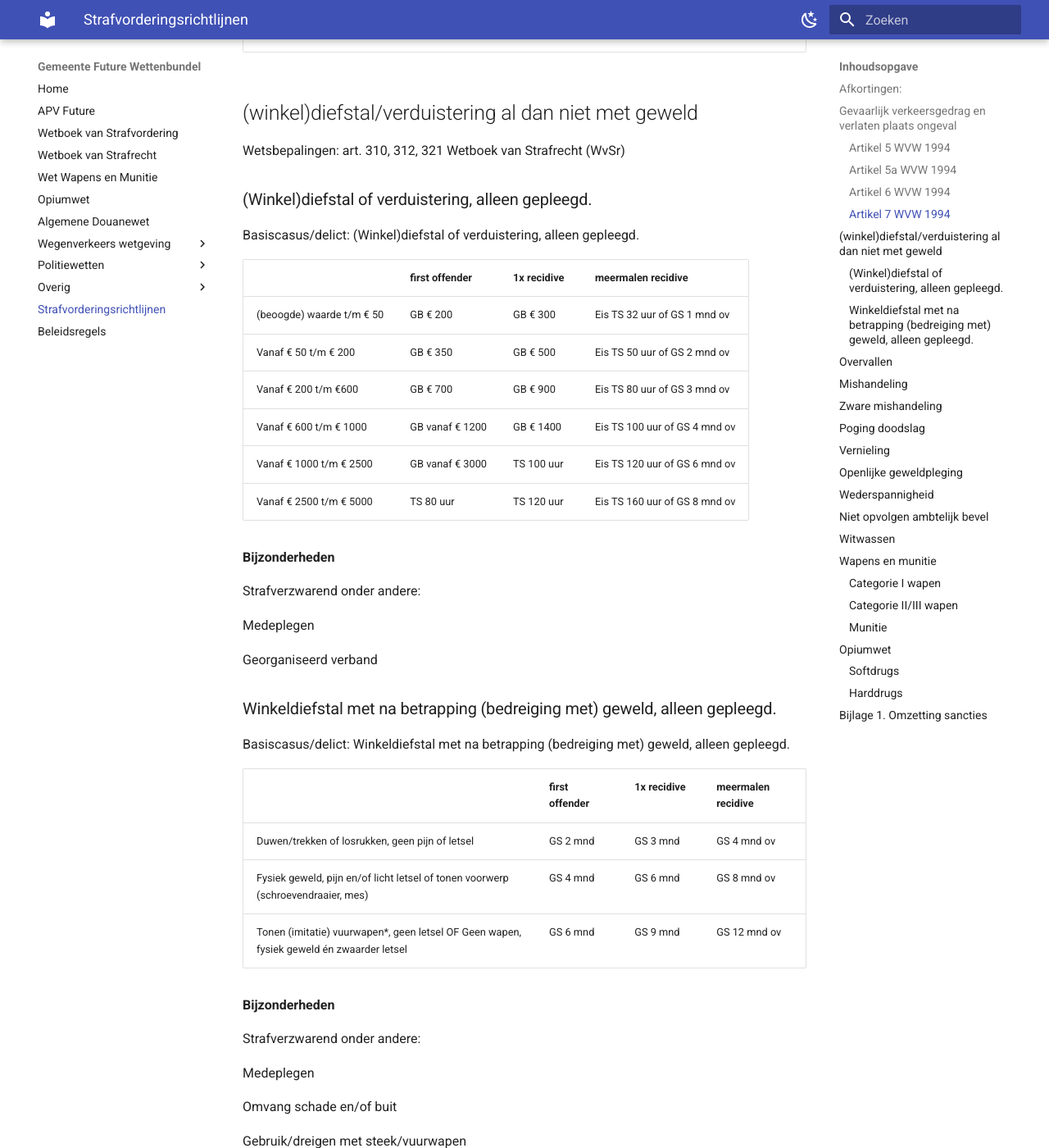
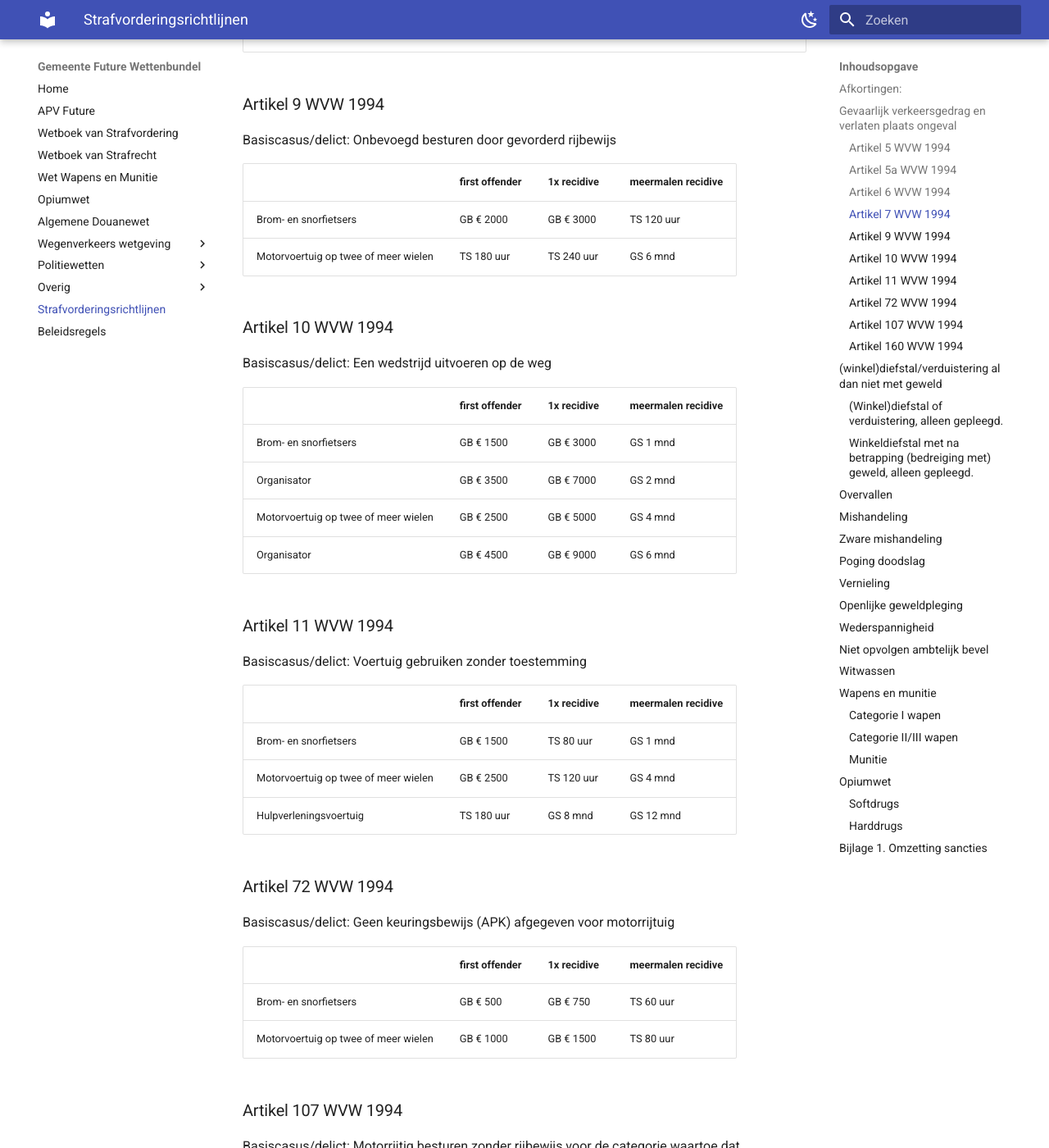
Before and after one commit to EnriqueFernandez20/FutureRP-Wettenbundel, an MkDocs documentation site: the page built from docs/strafvorderingsrichtlijnen.md, in a window 1280 px wide and 1400 px high, scrolled down 2433 px. Shown: the whole window at 82% size. Built offline with MkDocs 1.6.1 and Material for MkDocs 9.7.7, drawn with Linux system fonts in a browser that asks for light colours; some of the changed text lies outside the part shown.

Commit message:
Strafvorderingsrichtlijnen toegevoegd
Meerdere artikelen in de WVW:
+ art. 9
+ art. 10
+ art. 11
+ art. 72
+ art. 107
+ art. 160

```diff
--- a/docs/strafvorderingsrichtlijnen.md
+++ b/docs/strafvorderingsrichtlijnen.md
@@ -69,6 +69,63 @@ Basiscasus/delict: Verlaten plaats ongeval
 | Geringe materiële schade                                                        | GB € 500       | GB € 750 + OBM  |
 | Meer dan geringe materiële schade                                               | GB € 1000      | GB € 1500 + OBM |
 | In hulpeloze toestand achterlaten, terwijl geen sprake is van artikel 6 WVW1994 | GS 2 mnd + OBM | GS 3 mnd + OBM  |
+
+### Artikel 9 WVW 1994
+
+Basiscasus/delict: Onbevoegd besturen door gevorderd rijbewijs
+
+|                                      | first offender | 1x recidive | meermalen recidive |
+| ------------------------------------ | -------------- | ----------- | ------------------ |
+| Brom- en snorfietsers                | GB € 2000      | GB € 3000   | TS 120 uur         |
+| Motorvoertuig op twee of meer wielen | TS 180 uur     | TS 240 uur  | GS 6 mnd           |
+
+### Artikel 10 WVW 1994
+
+Basiscasus/delict: Een wedstrijd uitvoeren op de weg
+
+|                                      | first offender | 1x recidive | meermalen recidive |
+| ------------------------------------ | -------------- | ----------- | ------------------ |
+| Brom- en snorfietsers                | GB € 1500      | GB € 3000   | GS 1 mnd           |
+| Organisator                          | GB € 3500      | GB € 7000   | GS 2 mnd           |
+| Motorvoertuig op twee of meer wielen | GB € 2500      | GB € 5000   | GS 4 mnd           |
+| Organisator                          | GB € 4500      | GB € 9000   | GS 6 mnd           |
+
+### Artikel 11 WVW 1994
+
+Basiscasus/delict: Voertuig gebruiken zonder toestemming
+
+|                                      | first offender | 1x recidive | meermalen recidive |
+| ------------------------------------ | -------------- | ----------- | ------------------ |
+| Brom- en snorfietsers                | GB € 1500      | TS 80 uur   | GS 1 mnd           |
+| Motorvoertuig op twee of meer wielen | GB € 2500      | TS 120 uur  | GS 4 mnd           |
+| Hulpverleningsvoertuig               | TS 180 uur     | GS 8 mnd    | GS 12 mnd          |
+
+### Artikel 72 WVW 1994
+
+Basiscasus/delict: Geen keuringsbewijs (APK) afgegeven voor motorrijtuig
+
+|                                      | first offender | 1x recidive | meermalen recidive |
+| ------------------------------------ | -------------- | ----------- | ------------------ |
+| Brom- en snorfietsers                | GB € 500       | GB € 750    | TS 60 uur          |
+| Motorvoertuig op twee of meer wielen | GB € 1000      | GB € 1500   | TS 80 uur          |
+
+### Artikel 107 WVW 1994
+
+Basiscasus/delict: Motorrijtig besturen zonder rijbewijs voor de categorie waartoe dat motorrijtuig behoort
+
+|                                      | first offender | 1x recidive | meermalen recidive |
+| ------------------------------------ | -------------- | ----------- | ------------------ |
+| Brom- en snorfietsers                | GB € 1000      | GB € 1500   | GS 1 mnd           |
+| Motorvoertuig op twee of meer wielen | GB € 2000      | GB € 3000   | GS 3 mnd           |
+
+### Artikel 160 WVW 1994
+
+Basiscasus/delict: Niet voldoen aan de vordering stilhouden
+
+|                                      | first offender | 1x recidive | meermalen recidive |
+| ------------------------------------ | -------------- | ----------- | ------------------ |
+| Brom- en snorfietsers                | GB € 1000      | GB € 1500   | GS 2 mnd           |
+| Motorvoertuig op twee of meer wielen | GB € 2000      | GB € 3000   | GS 4 mnd           |
 
 ## (winkel)diefstal/verduistering al dan niet met geweld
 
```
Also changed, not shown: docs/wegenverkeerswet/wegenverkeerswet-1994.md (+1 -0 lines).
